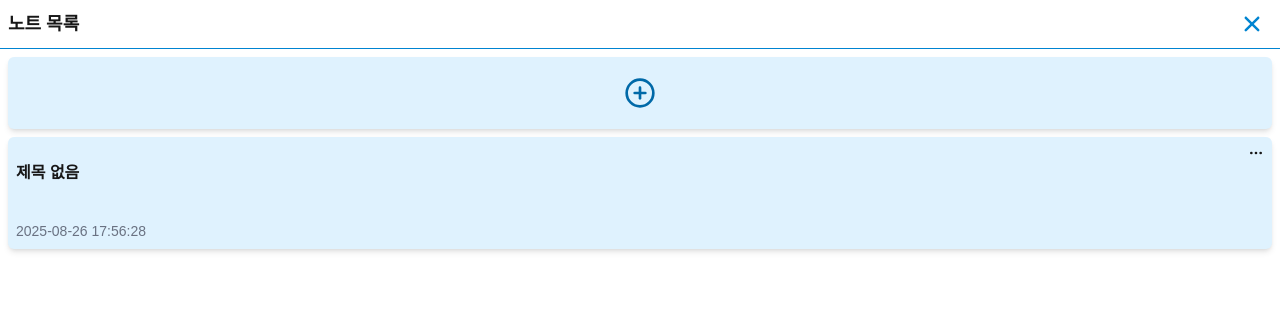
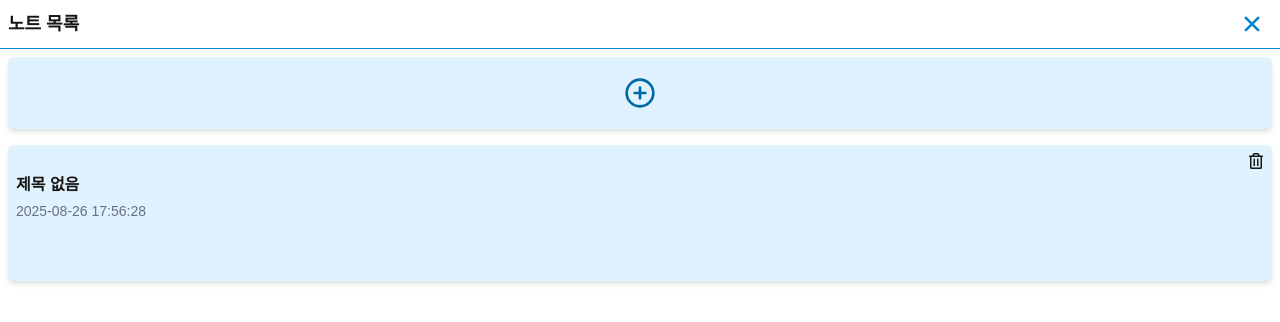
Before and after one commit to hy-glory/my-own-planner, a Next.js app: page /noteList in a window 1280 px wide. Both pictures are taken after a click on the icon 640 px from the left and 93 px from the top of the page. Shown: the top 322 px of the page. Built offline with nearby package versions, Linux system fonts and the light colour scheme.

Commit message:
삭제 기능 구현

```diff
--- a/src/app/noteList/page.tsx
+++ b/src/app/noteList/page.tsx
@@ -1,12 +1,14 @@
 "use client";
-import { useState, useEffect } from "react";
+import { useState, useEffect, useRef } from "react";
 import { IoIosClose } from "react-icons/io";
 import { LuCirclePlus } from "react-icons/lu";
-import { FiMoreHorizontal } from "react-icons/fi";
+import { FaRegTrashAlt } from "react-icons/fa";
 import { Note, formatDate } from "../note/page";
 
 const NoteList = () => {
   const [notes, setNotes] = useState<Note[]>([]);
+  const [menuOpen, setMenuOpen] = useState<boolean>(false);
+  const menuRef = useRef<HTMLDivElement>(null);
 
   // localStorage에서 노트 불러오기
   useEffect(() => {
@@ -54,16 +56,14 @@ const NoteList = () => {
   };
 
   // closeNote
-  const closeNote = (id: number) => {
-    const updatedNotes = notes.map((note) =>
-      note.id === id ? { ...note, isOpen: false } : note
-    );
-    setNotes(updatedNotes);
-    localStorage.setItem("notes", JSON.stringify(updatedNotes));
-  };
-
-  // menudrop
-  const menuDrop = (id: number) => {};
+  // const closeNote = (id: number) => {
+  //   const updatedNotes = notes.map((note) =>
+  //     note.id === id ? { ...note, isOpen: false } : note
+  //   );
+  //   setNotes(updatedNotes);
+  //   localStorage.setItem("notes", JSON.stringify(updatedNotes));
+  //   // window.close(); 함수 아직 구현 안됨...
+  // };
 
   return (
     <>
@@ -76,7 +76,7 @@ const NoteList = () => {
       </div>
       <div className="p-2 min-h-screen select-none">
         <p
-          className="bg-sky-100 p-2 rounded-md w-full h-18 shadow-md mb-2
+          className="bg-sky-100 p-2 rounded-md w-full h-18 shadow-md mb-4
         hover:shadow-lg hover:bg-sky-200 transition flex items-center justify-center"
         >
           <LuCirclePlus className="text-sky-700 h-8 w-8" onClick={addNote} />
@@ -85,11 +85,16 @@ const NoteList = () => {
           {notes.map((note) => (
             <li
               key={note.id}
-              className="bg-sky-100 p-2 rounded-md w-full h-28 shadow-md mb-2
+              className="bg-sky-100 p-2 rounded-md w-full h-34 shadow-md mb-2
             hover:shadow-lg hover:bg-sky-200 transition flex flex-col"
-              onClick={() => openNote(note.id)}
             >
-              <FiMoreHorizontal className="ml-auto" />
+              <FaRegTrashAlt
+                className="ml-auto mb-1"
+                onClick={() => {
+                  if (confirm("삭제하시겠습니까?")) deleteNote(note.id);
+                }}
+              />
+              <div onClick={() => openNote(note.id)}>
                 <h3 className="font-semibold mb-1 line-clamp-1">
                   {note.title || "제목 없음"}
                 </h3>
@@ -97,6 +102,7 @@ const NoteList = () => {
                 <p className="text-sm text-gray-500 mt-auto">
                   {formatDate(note.latestDate)}
                 </p>
+              </div>
             </li>
           ))}
         </ul>
```
Lines whose indentation alone changed are shown as unchanged.
